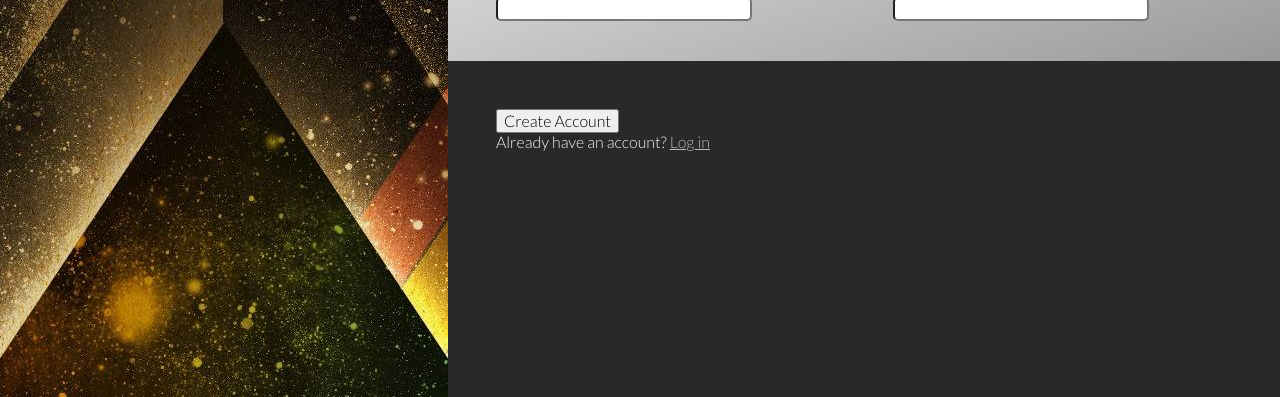
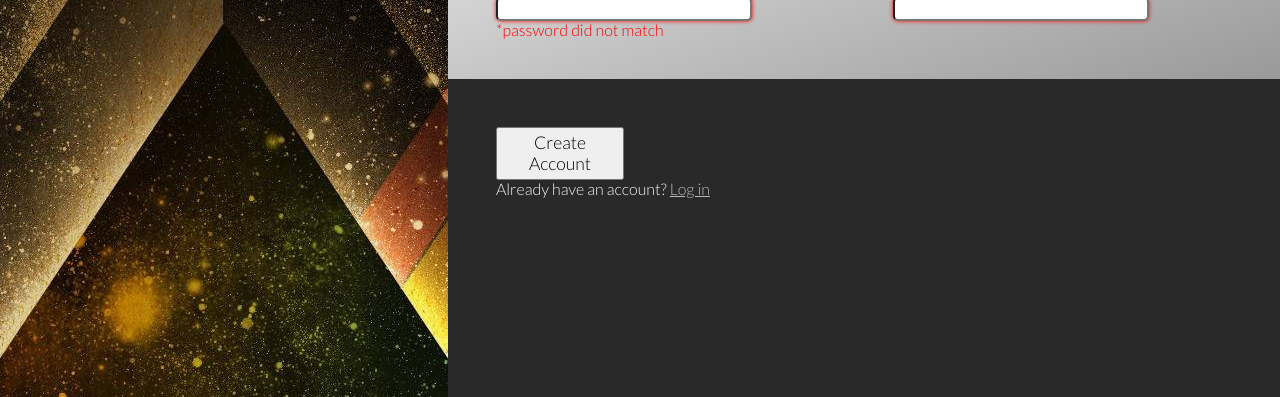
Before and after one commit to yosuanicolaus/odin-sign-up-form, a plain HTML site: page index.html in a window 1280 px wide. Shown: the part 403-800 px from the top of the page. Drawn offline with Linux system fonts and the light colour scheme.

Commit message:
add some input functionality, (pseudo input)

```diff
--- a/index.html
+++ b/index.html
@@ -32,29 +32,30 @@
           <div class="wrapper">
             <div class="input">
               <label for="firstname">First Name:</label><br />
-              <input type="text" name="firstname" id="firstname" />
+              <input type="text" name="firstname" id="firstname" required/>
             </div>
             <div class="input">
               <label for="lastname">Last Name:</label><br />
-              <input type="text" name="lastname" id="lastname" />
+              <input type="text" name="lastname" id="lastname" required/>
             </div>
             <div class="input">
               <label for="email">Email:</label><br />
-              <input type="email" name="email" id="email" />
+              <input type="email" name="email" id="email" required/>
             </div>
             <div class="input">
               <label for="phone">Phone Number:</label><br />
-              <input type="text" name="phone" id="phone" />
+              <input type="text" name="phone" id="phone" required/>
             </div>
             <div class="input">
               <label for="password">Password:</label><br />
-              <input type="password" name="password" id="password" />
+              <input type="password" name="password" id="password" required class="error" minlength="4"/>
             </div>
             <div class="input">
               <label for="password2">Confirm Password:</label><br />
-              <input type="password" name="password2" id="password2" />
+              <input type="password" name="password2" id="password2" required class="error"/>
             </div>
           </div>
+          <div class="explanation">*password did not match</div>
         </div>
 
         <section>
--- a/style.css
+++ b/style.css
@@ -68,6 +68,21 @@ input {
   border-radius: 5px;
 }
 
+button {
+    padding: 4px;
+    font-size: 1.1rem;
+    text-align: center;
+    width: 10vw;
+}
+
+.error {
+    box-shadow: 0 0 4px red;
+}
+
+.explanation {
+    color: red;
+}
+
 a {
   color: rgba(255, 255, 255, 0.678);
 }
```
